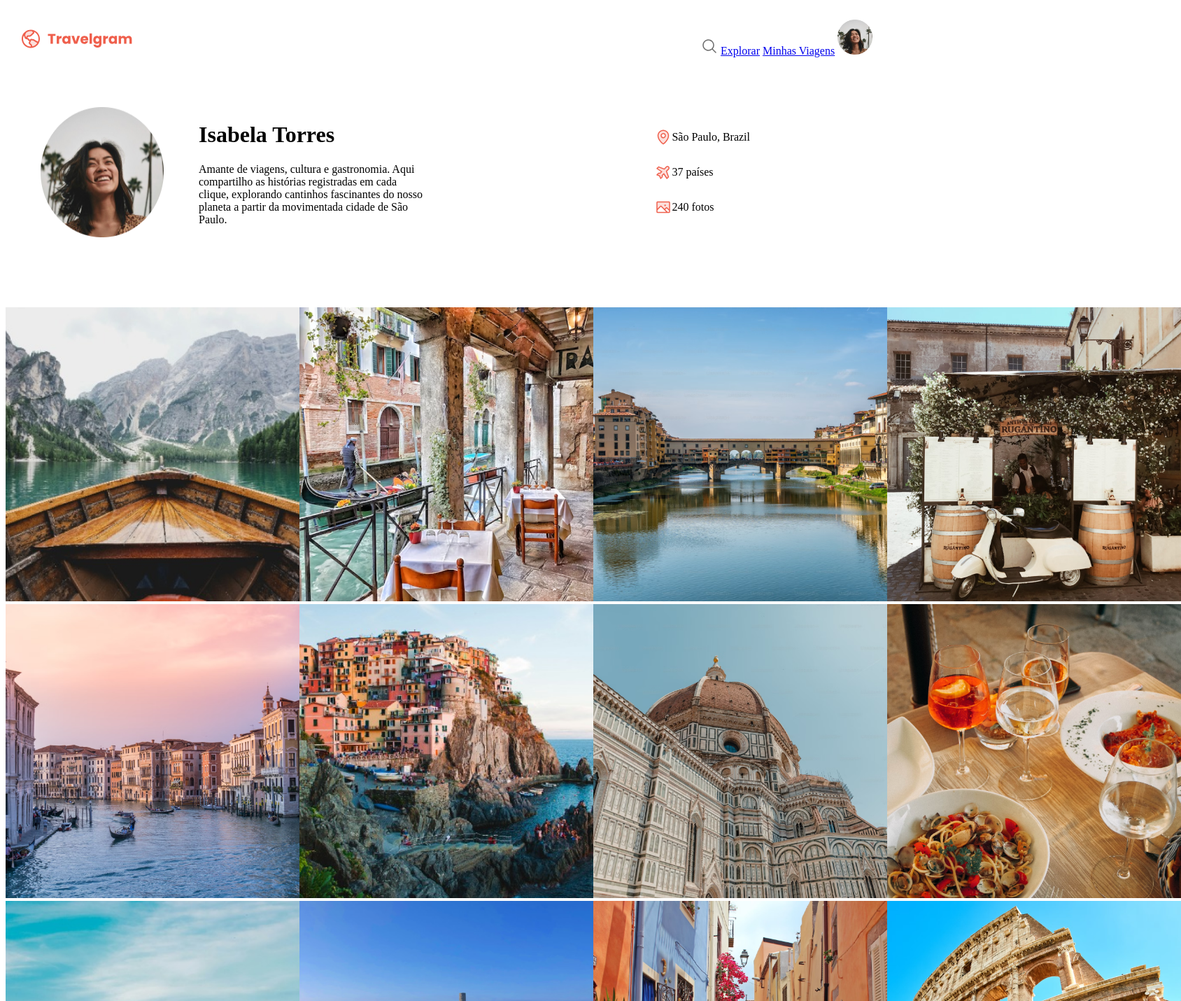
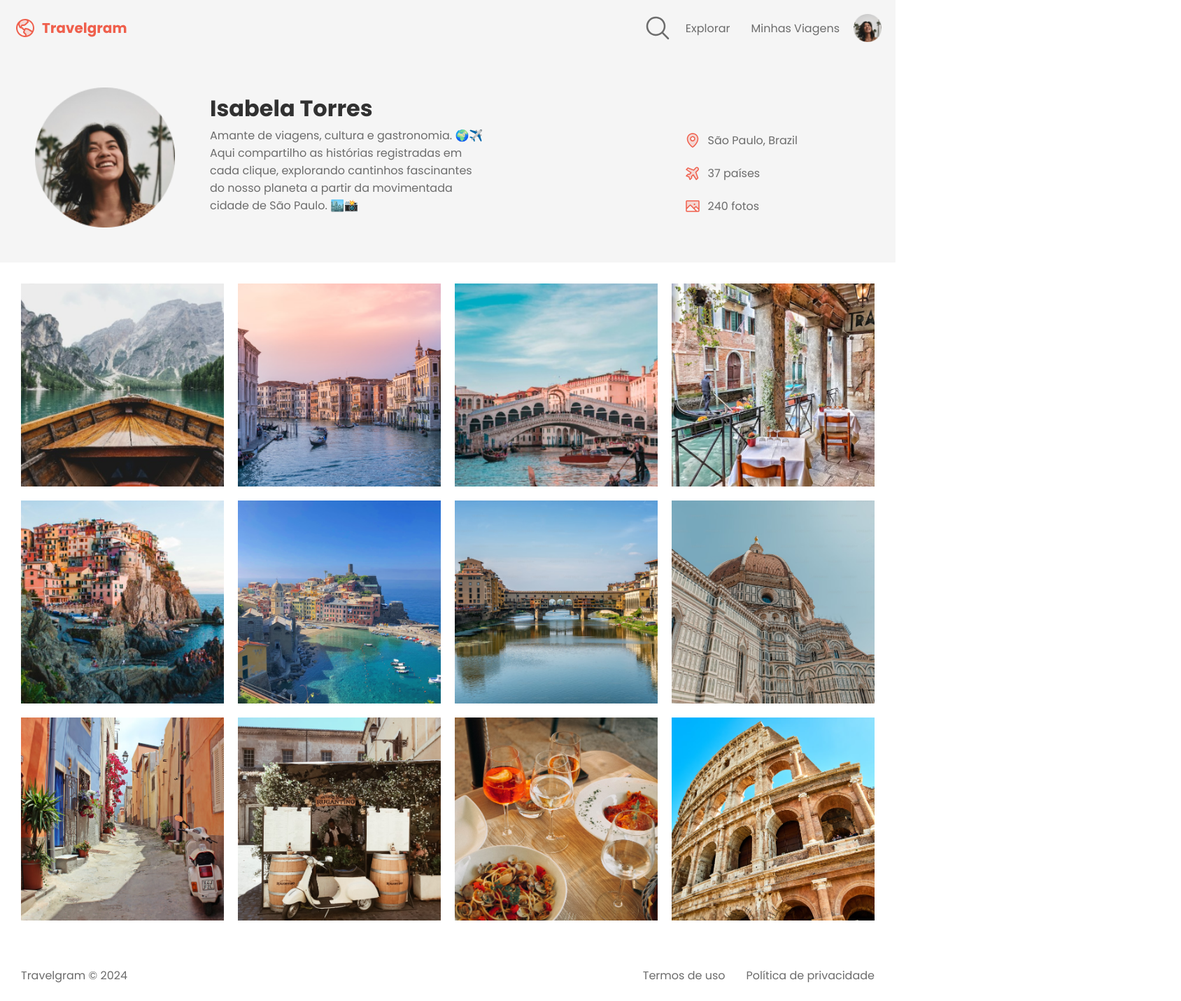
Before and after one commit to Ferreira2912/Travelgram, a plain HTML site: page index.html in a window 1280 px wide. Shown: the top 1430 px of the page at 70% size, 1688 px wide, since content can reach past the window. Drawn offline with Linux system fonts and the light colour scheme; files whose address does not match are found by name.

Commit message:
finalizado

```diff
--- a/index.html
+++ b/index.html
@@ -1,6 +1,9 @@
 <!DOCTYPE html>
 <html lang="en">
 <head>
+    <link rel="preconnect" href="https://fonts.googleapis.com">
+    <link rel="preconnect" href="https://fonts.gstatic.com" crossorigin>
+    <link href="https://fonts.googleapis.com/css2?family=Poppins:ital,wght@0,100;0,200;0,300;0,400;0,500;0,600;0,700;0,800;0,900;1,100;1,200;1,300;1,400;1,500;1,600;1,700;1,800;1,900&display=swap" rel="stylesheet">
     <meta charset="UTF-8">
     <meta name="viewport" content="width=device-width, initial-scale=1.0">
     <title>Document</title>
@@ -10,7 +13,7 @@
     <div class="header">
             <img src="Logo.svg" alt="logo">
         <div class="search">
-            <img src="E:\Tec2\Travelgram\icons\MagnifyingGlass.svg" alt="search">
+            <img src="icons\MagnifyingGlass.svg" alt="search">
             <a href="#">Explorar</a>
             <a href="#">Minhas Viagens</a>
             <img src="Profile pic.png" width="50px" height="50px" alt="Profile">
@@ -21,49 +24,51 @@
             <img src="Profile pic.png" alt="Profile">
             <div class="text">
                 <h1>Isabela Torres</h1>
-                <p>Amante de viagens, cultura e gastronomia.
+                <p>Amante de viagens, cultura e gastronomia. 🌍✈️
                     Aqui compartilho as histórias registradas em cada
                     clique, explorando cantinhos fascinantes do nosso
-                    planeta a partir da movimentada cidade de São Paulo.
+                    planeta a partir da movimentada cidade de São Paulo. 🏙️📸
                 </p>
             </div>
         </div>
         <div class="data">
             <div class="place">
-                <img src="E:\Tec2\Travelgram\icons\MapPin.svg" alt="pin">
+                <img src="icons\MapPin.svg" alt="pin">
                 <p>São Paulo, Brazil</p>
             </div>
             <div class="countries">
-                <img src="E:\Tec2\Travelgram\icons\AirplaneTilt.svg" alt="airplane">
+                <img src="icons\AirplaneTilt.svg" alt="airplane">
                 <p>37 países</p>
             </div>
             <div class="img">
-                <img src="E:\Tec2\Travelgram\icons\Image.svg" alt="image">
+                <img src="icons\Image.svg" alt="image">
                 <p>240 fotos</p>
             </div>
         </div>
     </div>
     <div class="photos">
-        <div class="row1" >
-            <img src="E:\Tec2\Travelgram\images\Image01.png" width="420px" alt="img01">
-            <img src="E:\Tec2\Travelgram\images\Image02.png" width="420px" alt="img02">
-            <img src="E:\Tec2\Travelgram\images\Image03.png" width="420px" alt="img03">
-        </div>
-        <div class="row2">
-            <img src="E:\Tec2\Travelgram\images\Image04.png" width="420px" alt="img04">
-            <img src="E:\Tec2\Travelgram\images\Image05.png" width="420px" alt="img05">
-            <img src="E:\Tec2\Travelgram\images\Image06.png" width="420px" alt="img06">
-        </div>
-        <div class="row3">
-            <img src="E:\Tec2\Travelgram\images\Image07.png" width="420px" alt="img07">
-            <img src="E:\Tec2\Travelgram\images\Image08.png" width="420px" alt="img08">
-            <img src="E:\Tec2\Travelgram\images\Image09.png" width="420px" alt="img09">
-        </div>
-        <div class="row4">
-            <img src="E:\Tec2\Travelgram\images\Image10.png" width="420px" alt="img10">
-            <img src="E:\Tec2\Travelgram\images\Image11.png" width="420px" alt="img11">
-            <img src="E:\Tec2\Travelgram\images\Image12.png" width="420px" alt="img12">
+            <img src="images\Image01.png" width="420px" alt="img01">
+            <img src="images\Image02.png" width="420px" alt="img02">
+            <img src="images\Image03.png" width="420px" alt="img03">
+            <img src="images\Image04.png" width="420px" alt="img04">
+            <img src="images\Image05.png" width="420px" alt="img05">
+            <img src="images\Image06.png" width="420px" alt="img06">
+            <img src="images\Image07.png" width="420px" alt="img07">
+            <img src="images\Image08.png" width="420px" alt="img08">
+            <img src="images\Image09.png" width="420px" alt="img09">
+            <img src="images\Image10.png" width="420px" alt="img10">
+            <img src="images\Image11.png" width="420px" alt="img11">
+            <img src="images\Image12.png" width="420px" alt="img12">
         </div>
     </div>
+    <footer>
+        <div class="foot">
+            <p>Travelgram © 2024</p>
+            <div class="termos">
+                <p>Termos de uso</p>
+                <p>Política de privacidade</p>
+            </div>
+        </div>
+    </footer>
 </body>
 </html>
--- a/styles.css
+++ b/styles.css
@@ -1,20 +1,58 @@
+body{
+    font-family: "Poppins", sans-serif;
+    margin: 0;
+}
+
+p {
+    color: #6c6c6c;
+}
+
 .header {
     display: flex;
     flex-direction: row;
     justify-content: space-between;
-    padding: 20px
+    padding: 20px 20px 0 20px;
+    background-color: #f5f5f5; /* Ajuste a cor para um tom mais escuro */
+    color: #313131;
 }
 
 .search {
-    height: 55px;
-    width: 250px;
+    display: flex;
+    align-items: center;
+    gap: 10px;
+}
+
+.search img {
+    height: 40px;
+    width: 40px;
+}
+
+.search a {
+    text-decoration: none;
+    color: #6c6c6c;
+    font-size: 16px;
+    margin: 0 10px;
+}
+
+.foot {
+    display: flex;
     justify-content: space-between;
+    padding: 50px 30px 5px 30px;
+    color: #6c6c6c;
 }
+
+.termos {
+    display: flex;
+    gap: 30px;
+}
+
 
 .info {
     display: flex;
     justify-content: space-between;
     align-items: center;
+    background-color: #f5f5f5; /* Ajuste a cor para um tom mais escuro */
+    color: #313131; /* Altere a cor do texto para branco para melhor contraste */
 }
 
 .profile {
@@ -22,25 +60,42 @@
     padding: 50px;
 }
 
+.profile img {
+    width: 200px;
+    height: 200px;
+    margin-top: 15px;
+}
+
 .text {
     margin-left: 50px;
 }
 
 .text p {
-    max-width: 320px;
+    max-width: 400px;
+    margin-top: -20px;
 }
 
 .data {
-    margin-right: 200px;
-
+    margin-right: 140px;
+    margin-top: 70px;
 }
 
 .place, .countries, .img {
     display: flex;
+    gap: 10px;
+    margin-top: -10px;
 }
 
 .photos {
     display: flex;
+    flex-wrap: wrap;
+    gap: 20px;
+    justify-content: center;
+    margin-top: 30px;
+}
+
+.photos img {
+    width: calc(25% - 30px);
+    height: auto;
     max-width: 100%;
-    margin-top: 50px;
 }
```
